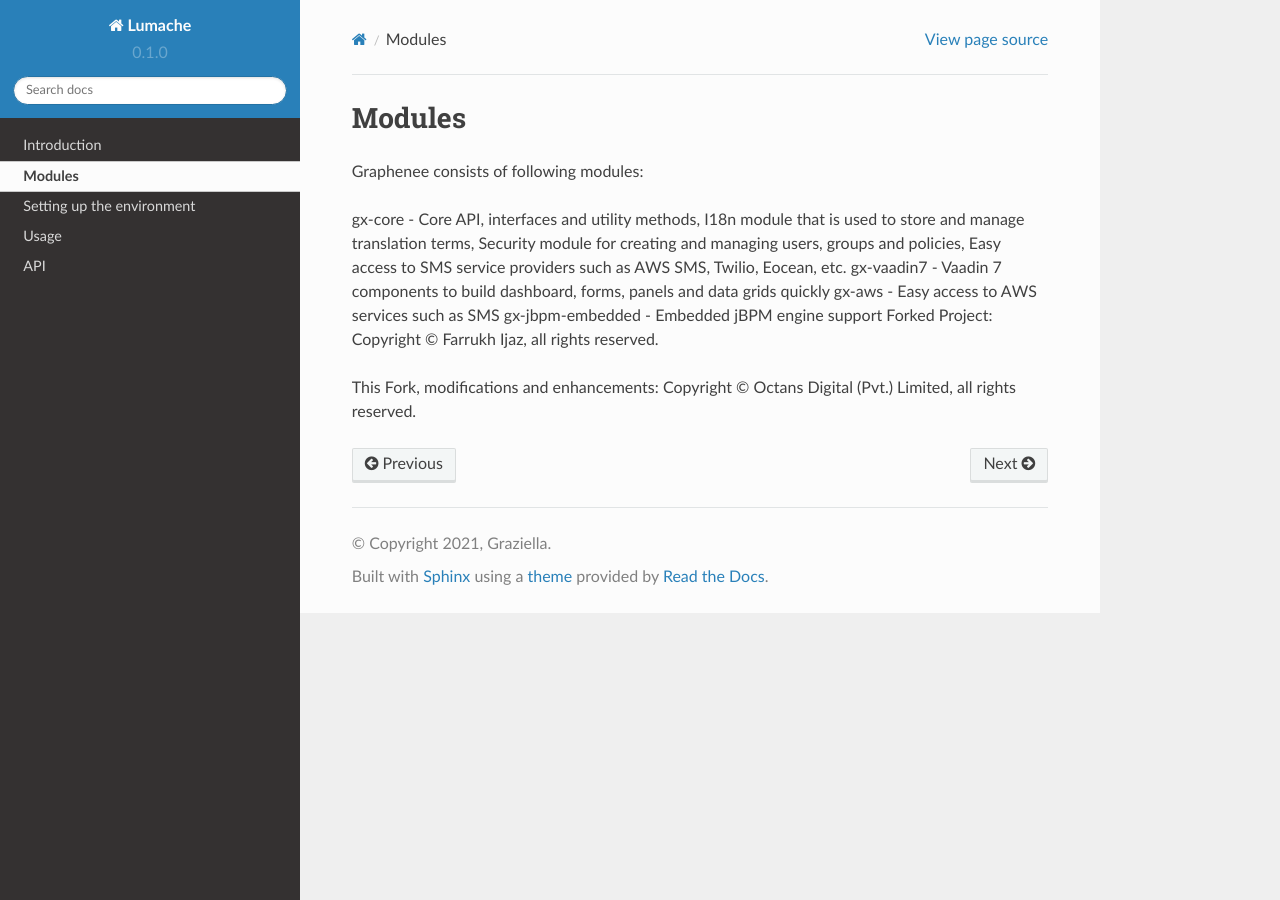
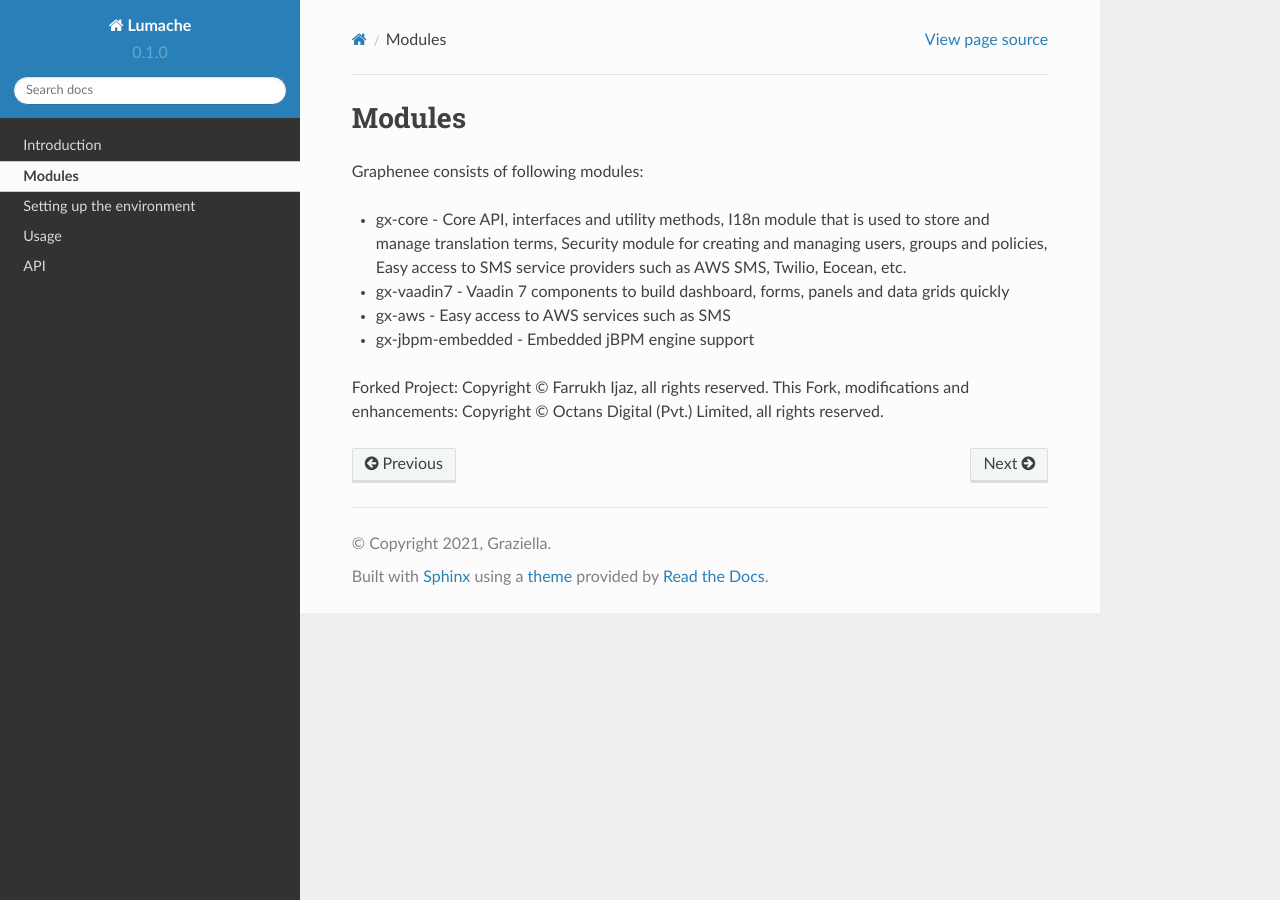
Before and after one commit to subanzafar/rtd-tutorial, a Sphinx documentation site: the page built from docs/source/modules.rst, in a window 1280 px wide. Built offline with Sphinx 7.4.7 and the Read the Docs theme 2.0.0, drawn with Linux system fonts in a browser that asks for light colours.

```diff
--- a/docs/source/modules.rst
+++ b/docs/source/modules.rst
@@ -2,10 +2,11 @@ Modules
 =======
 Graphenee consists of following modules:
 
-gx-core - Core API, interfaces and utility methods, I18n module that is used to store and manage translation terms, Security module for creating and managing users, groups and policies, Easy access to SMS service providers such as AWS SMS, Twilio, Eocean, etc.
-gx-vaadin7 - Vaadin 7 components to build dashboard, forms, panels and data grids quickly
-gx-aws - Easy access to AWS services such as SMS
-gx-jbpm-embedded - Embedded jBPM engine support
+- gx-core - Core API, interfaces and utility methods, I18n module that is used to store and manage translation terms, Security module for creating and managing users, groups and policies, Easy access to SMS service providers such as AWS SMS, Twilio, Eocean, etc.
+- gx-vaadin7 - Vaadin 7 components to build dashboard, forms, panels and data grids quickly
+- gx-aws - Easy access to AWS services such as SMS
+- gx-jbpm-embedded - Embedded jBPM engine support
+
+
 Forked Project: Copyright © Farrukh Ijaz, all rights reserved.
-
 This Fork, modifications and enhancements: Copyright © Octans Digital (Pvt.) Limited, all rights reserved.
```
